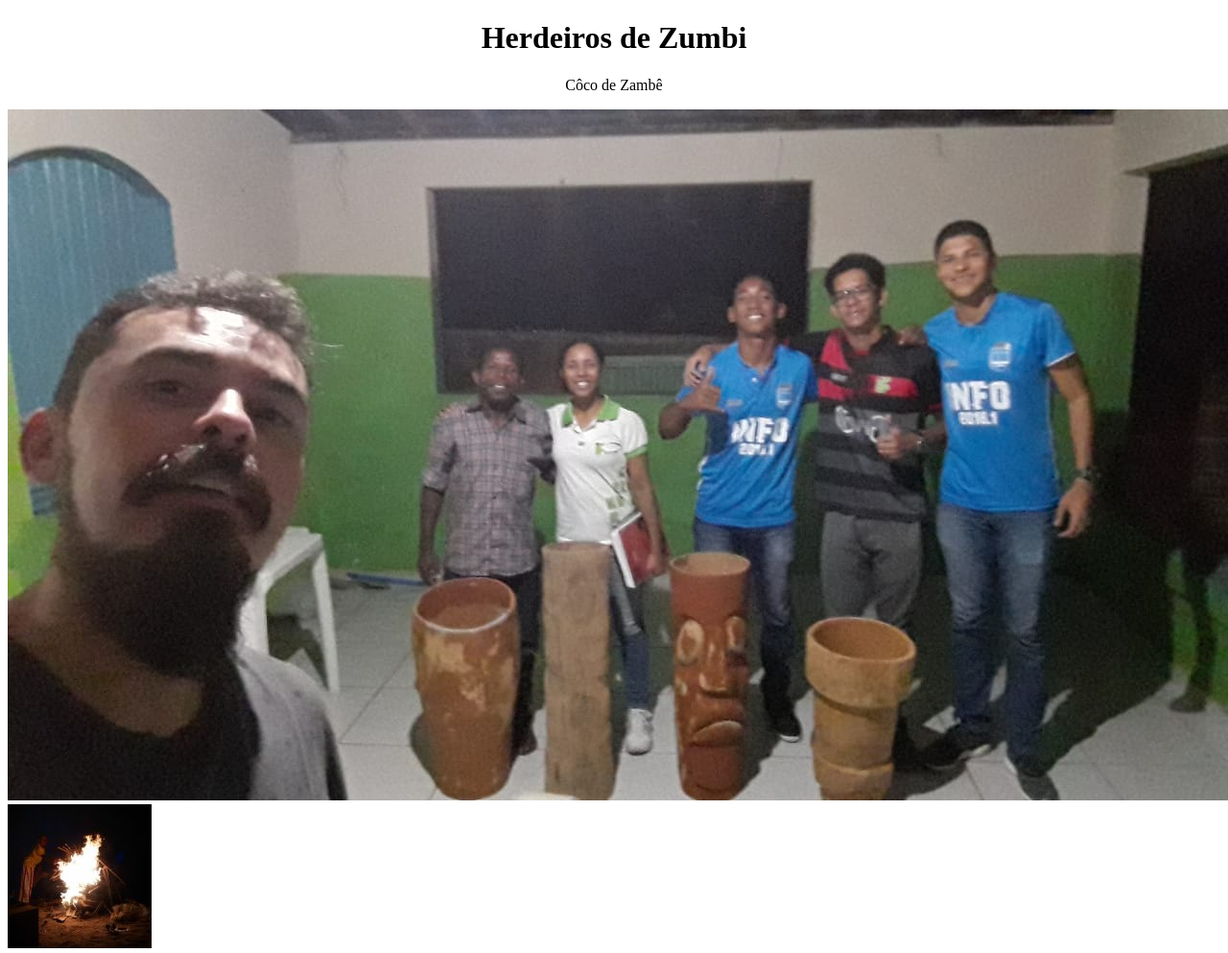
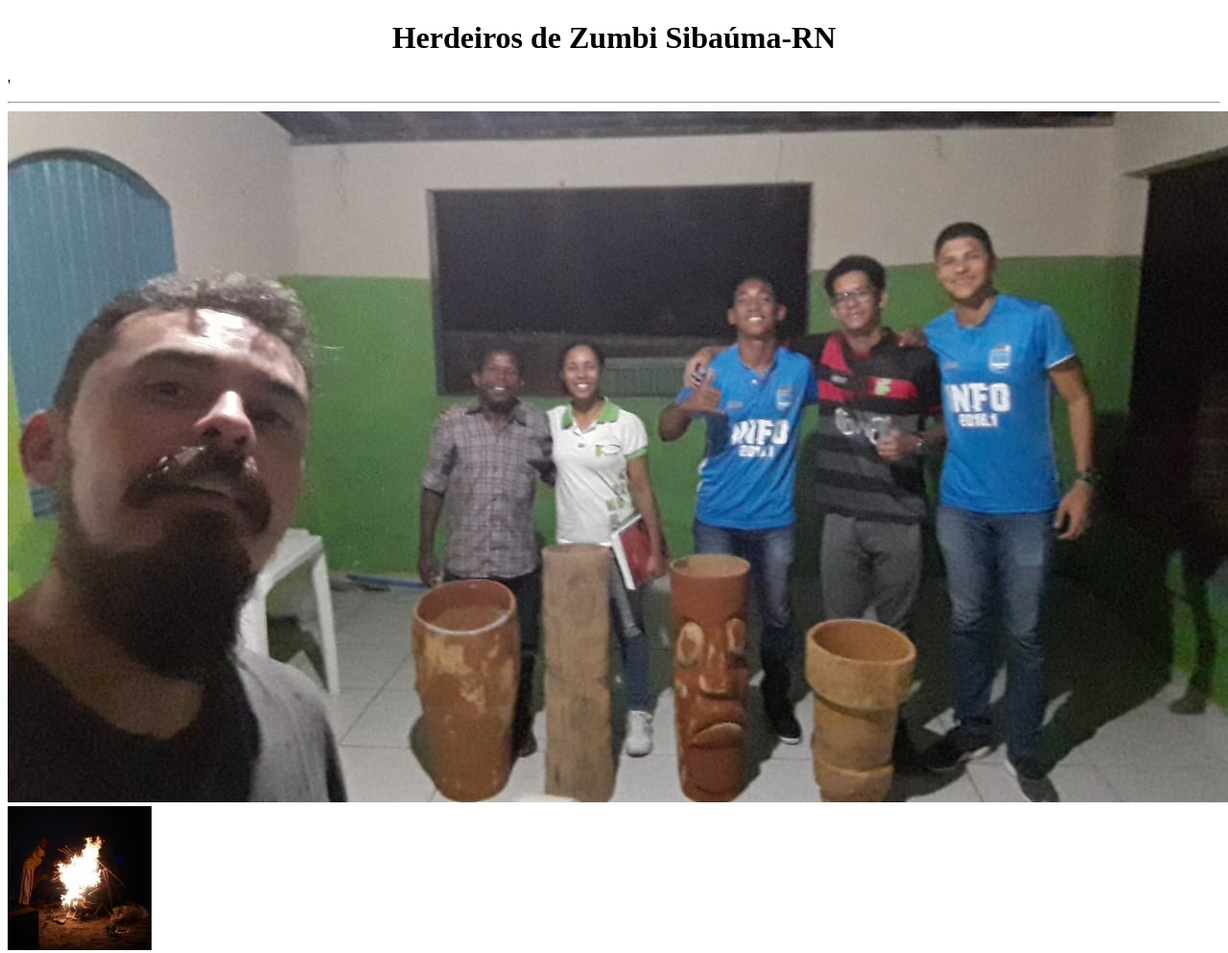
Before and after one commit to brunogomesifrn/info318herdeiros, a plain HTML site: page index.html in a window 1280 px wide. Shown: the whole page at 96% size. Drawn offline with Linux system fonts and the light colour scheme.

Commit message:
criando divs

```diff
--- a/index.html
+++ b/index.html
@@ -6,9 +6,16 @@
 </head>
 <body>
 
-<h1>Herdeiros de Zumbi</h1>
+	<div class="row">
+	<div class="col-12 centralizar">
+	<h1> Herdeiros de Zumbi Sibaúma-RN </h1>
+	</div>
+    </div>'
+	<hr class ="row col-12">
 
-<p>Côco de Zambê</p>
+
+
+
 
 <img src="imagens/visita.jpeg">
 <img src="imagens/fundo.jpeg">
```
